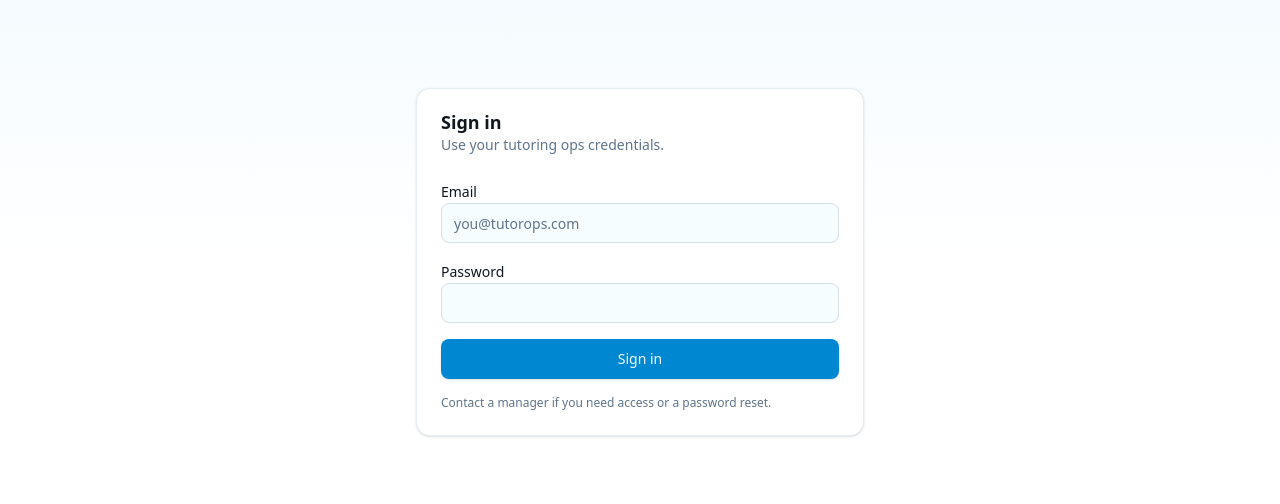
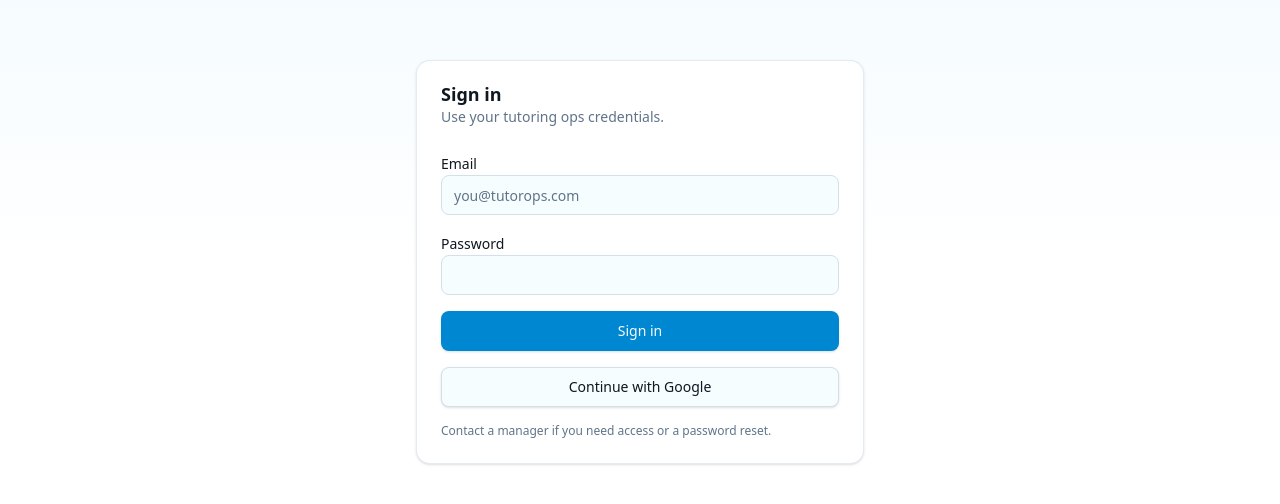
Before and after one commit to Shay350/tutoring-ops, a Next.js app: page /login in a window 1280 px wide. Shown: the part 138-642 px from the top of the page. Built offline with nearby package versions, Linux system fonts and the light colour scheme; no server answers.

Commit message:
feat(milestone-8): google oauth login flow

```diff
--- /dev/null
+++ b/src/app/auth/callback/route.ts
@@ -0,0 +1,21 @@
+import { NextResponse, type NextRequest } from "next/server";
+
+import { createClient } from "@/lib/supabase/server";
+
+export async function GET(request: NextRequest) {
+  const { searchParams, origin } = new URL(request.url);
+  const code = searchParams.get("code");
+
+  if (!code) {
+    return NextResponse.redirect(new URL("/login?error=oauth", origin));
+  }
+
+  const supabase = await createClient();
+  const { error } = await supabase.auth.exchangeCodeForSession(code);
+
+  if (error) {
+    return NextResponse.redirect(new URL("/login?error=oauth", origin));
+  }
+
+  return NextResponse.redirect(new URL("/", origin));
+}
--- a/src/app/login/login-form.tsx
+++ b/src/app/login/login-form.tsx
@@ -11,6 +11,7 @@ import { createClient } from "@/lib/supabase/client";
 export default function LoginForm() {
   const router = useRouter();
   const [isSubmitting, setIsSubmitting] = useState(false);
+  const [isOAuthSubmitting, setIsOAuthSubmitting] = useState(false);
   const [error, setError] = useState<string | null>(null);
 
   const handleSubmit = async (event: React.FormEvent<HTMLFormElement>) => {
@@ -35,6 +36,25 @@ export default function LoginForm() {
     }
 
     router.refresh();
+  };
+
+  const handleGoogleSignIn = async () => {
+    setError(null);
+    setIsOAuthSubmitting(true);
+
+    const supabase = createClient();
+    const origin = window.location.origin;
+    const { error: oauthError } = await supabase.auth.signInWithOAuth({
+      provider: "google",
+      options: {
+        redirectTo: `${origin}/auth/callback`,
+      },
+    });
+
+    if (oauthError) {
+      setError(oauthError.message);
+      setIsOAuthSubmitting(false);
+    }
   };
 
   return (
@@ -64,6 +84,15 @@ export default function LoginForm() {
       <Button className="w-full" disabled={isSubmitting} type="submit">
         {isSubmitting ? "Signing in..." : "Sign in"}
       </Button>
+      <Button
+        className="w-full"
+        disabled={isOAuthSubmitting}
+        type="button"
+        variant="outline"
+        onClick={handleGoogleSignIn}
+      >
+        {isOAuthSubmitting ? "Connecting..." : "Continue with Google"}
+      </Button>
       <p className="text-xs text-muted-foreground">
         Contact a manager if you need access or a password reset.
       </p>
```
Also changed, not shown: 2 other files (tests, documents, lock files or other folders).
